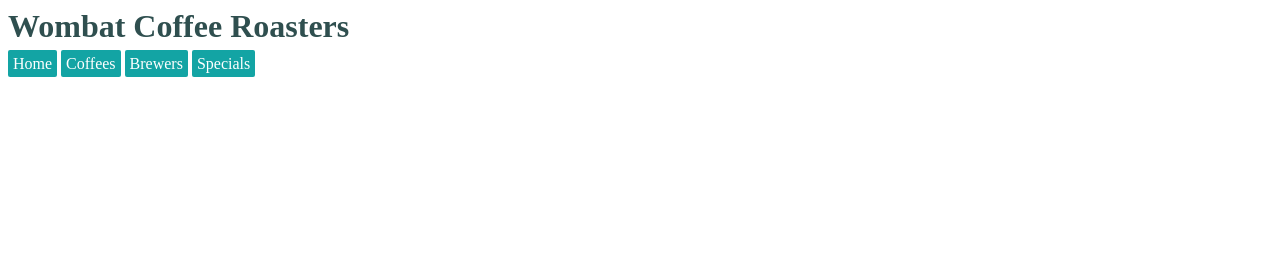
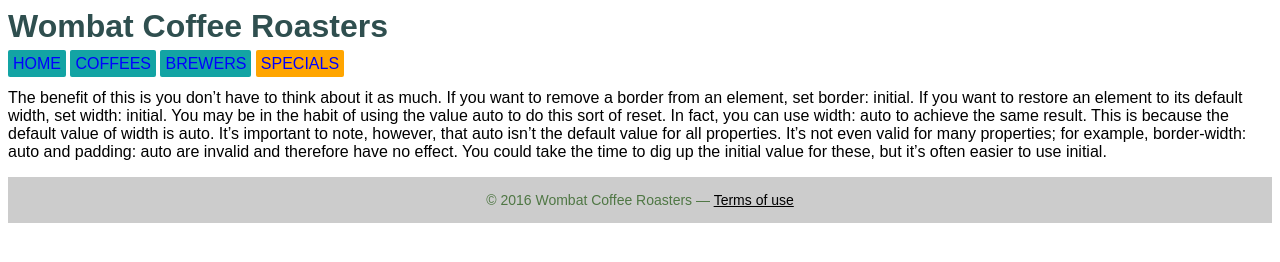
Before and after one commit to NjengaSaruni/graphs-trees-ts-js, a website built with webpack: page index.html in a window 1280 px wide. Built offline with nearby package versions, Linux system fonts and the light colour scheme.

Commit message:
Practice on specificity, inheritance, initial

```diff
--- a/src/index.ts
+++ b/src/index.ts
@@ -39,8 +39,8 @@
     // // Append link element to HTML head
     head.appendChild(link);
 
-    stylesheet = document.getElementById('1.1');
     setTimeout(() => {
+        stylesheet = document.getElementById('1.1');
         if (stylesheet) {
             stylesheet.parentNode.removeChild(stylesheet);
         }
@@ -69,7 +69,7 @@
 
 (() => {
     const content: HTMLDivElement = <HTMLDivElement>document.getElementById('content');
-    interval(1000).subscribe(value => {
+    interval(10).subscribe(value => {
             drawCssLearningZone(content)
         }
     );
--- a/src/modules/css-tips/1.css
+++ b/src/modules/css-tips/1.css
@@ -1,22 +1,60 @@
+body {
+    font-family: Bahnschrift, sans-serif;
+}
 h1 {
     color: #2f4f4f;
     margin-bottom: 10px;
 }
 
-#main-nav {
+.nav {
     margin-top: 10px;
     list-style: none;
     padding-left: 0;
+    text-transform: uppercase;
 }
 
-#main-nav li {
+.nav li {
     display: inline-block;
 }
 
-#main-nav a {
+.nav a {
     color: white;
     background-color: #13a4a4;
     padding: 5px;
     border-radius: 2px;
     text-decoration: none;
 }
+
+.nav .featured {
+    background-color: orange;
+}
+
+a:link {
+    color: blue;
+    text-decoration: none;
+}
+
+a:visited {
+    color: purple;
+}
+
+a:hover {
+    text-decoration: underline;
+}
+
+a:active {
+    color: red;
+}
+
+.footer {
+    color: #4f7744;
+    background-color: #ccc;
+    padding: 15px 0;
+    text-align: center;
+    font-size: 14px;
+}
+
+.footer a {
+    color: initial;
+    text-decoration: underline;
+}
--- a/src/modules/css-tips/1.html
+++ b/src/modules/css-tips/1.html
@@ -1,7 +1,7 @@
 <header class="page-header">
 	<h1 id="page-title" class="title">Wombat Coffee Roasters</h1>
 	<nav>
-		<ul id="main-nav" class="nav">
+		<ul id="nav" class="nav">
 			<li><a href="/">Home</a></li>
 			<li><a href="/coffees">Coffees</a></li>
 			<li><a href="/brewers">Brewers</a></li>
@@ -9,3 +9,16 @@
 		</ul>
 	</nav>
 </header>
+
+<content>
+	<p>The benefit of this is you don’t have to think about it as much. If you want to remove a border from an element, set border: initial. If you want to restore an element to its default width, set width: initial.
+
+		You may be in the habit of using the value auto to do this sort of reset. In fact, you can use width: auto to achieve the same result. This is because the default value of width is auto.
+
+		It’s important to note, however, that auto isn’t the default value for all properties. It’s not even valid for many properties; for example, border-width: auto and padding: auto are invalid and therefore have no effect. You could take the time to dig up the initial value for these, but it’s often easier to use initial. </p>
+</content>
+
+<footer class="footer">
+	&copy; 2016 Wombat Coffee Roasters &mdash;
+	<a href="/terms-of-use">Terms of use</a>
+</footer>
```
